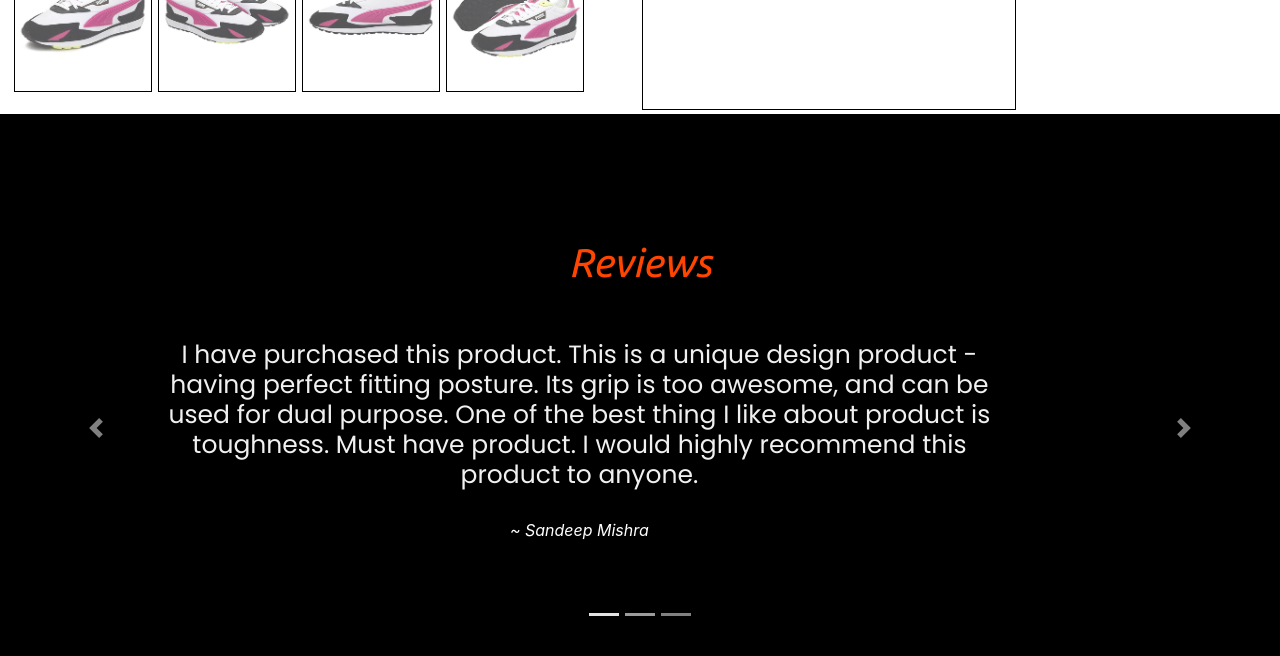
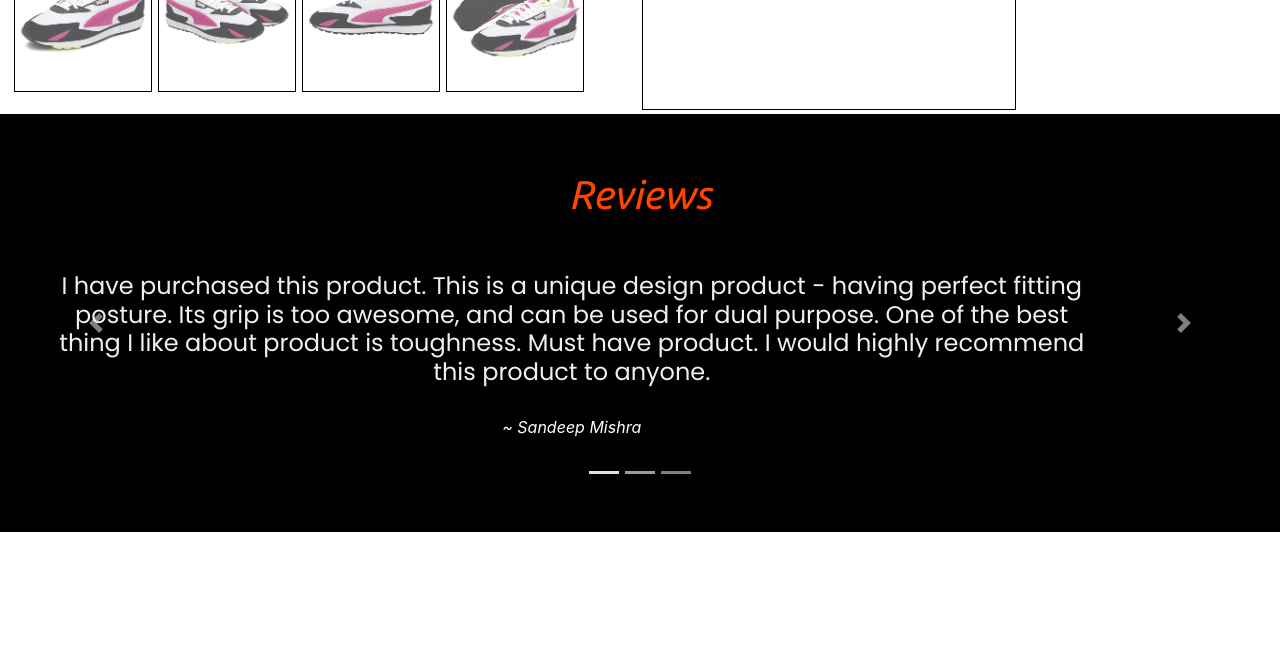
Before and after one commit to PradyumnJha/sneaker, a plain HTML site: page index.html in a window 1280 px wide. Shown: the part 2410-3066 px from the top of the page. Drawn offline with nearby package versions, Linux system fonts and the light colour scheme; a web font is replaced by a local one.

Commit message:
Update index.css

```diff
--- a/index.css
+++ b/index.css
@@ -273,18 +273,18 @@ hr{
 
 #testimonials{
   background-color: #000000;
-  padding: 100px;
+  padding: 2.5%;
   position: relative;
 }
 
 .carousel-item{
-  padding: 100px;
+  padding: 5%;
   padding-top: 0;
   text-align: center;
 }
 
 .carousel-item h2{
-  font-size: 25px;
+  font-size: 1.5rem;
   font-family: Poppins;
   color:rgb(240, 240, 240);
 }
```
